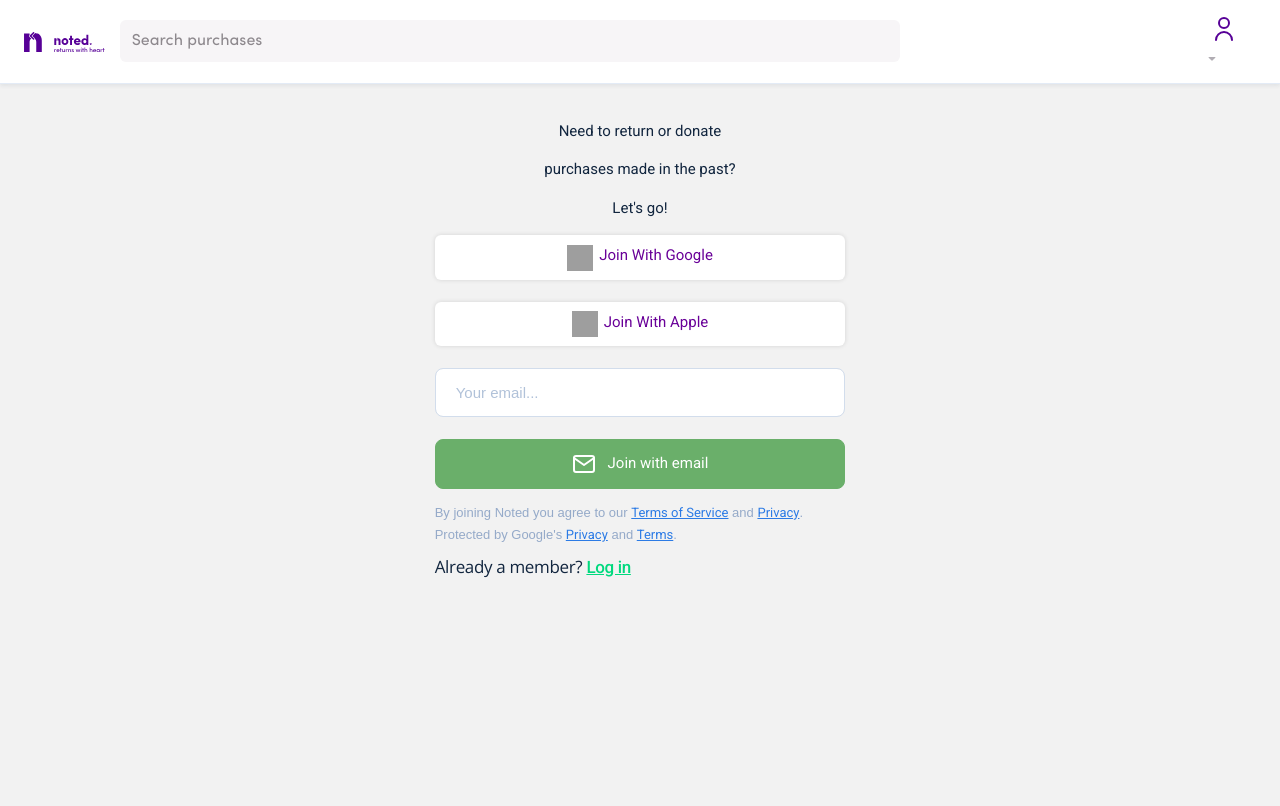
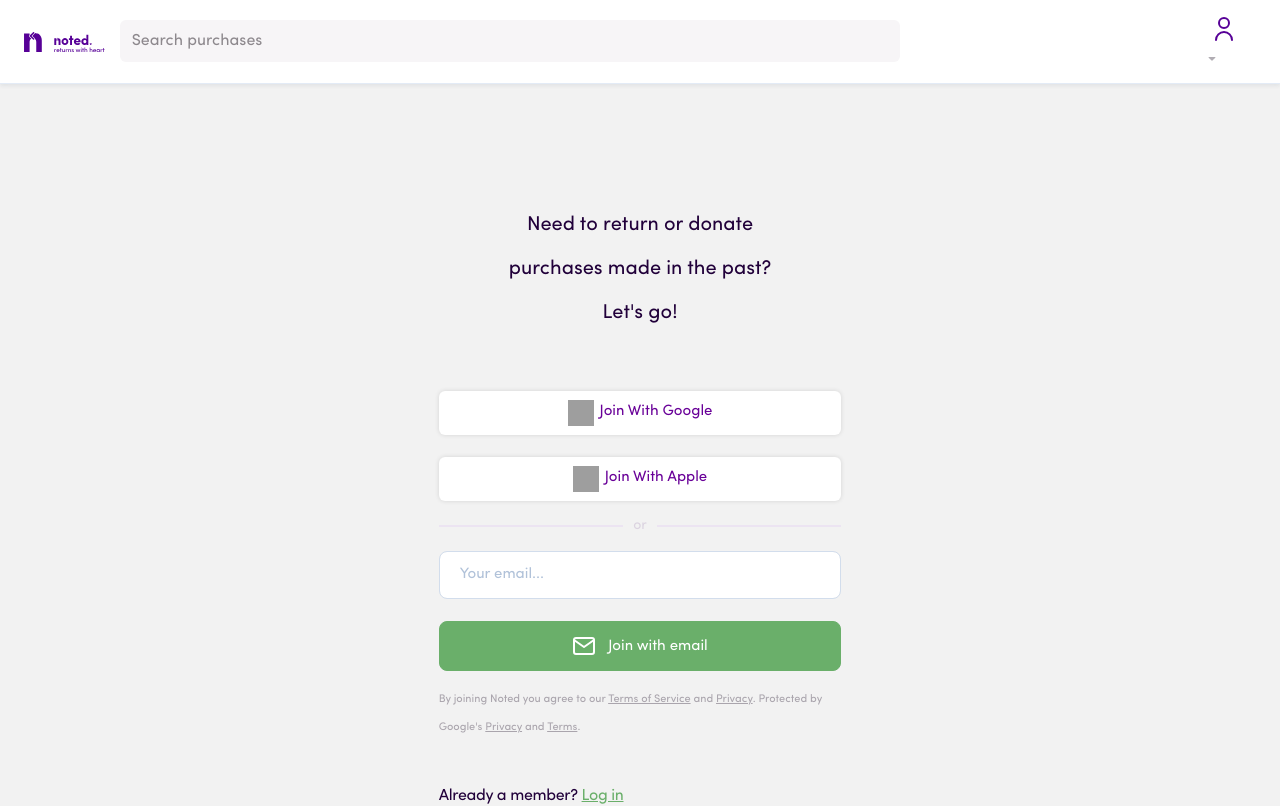
Before and after one commit to tajbsta/noted-react-app, a React (Create React App) app: page / in a window 1280 px wide. Built offline with nearby package versions, Linux system fonts and the light colour scheme; grey boxes are pictures that could not be loaded; a web font is replaced by a local one.

Commit message:
fix register page

```diff
--- a/src/assets/scss/global.scss
+++ b/src/assets/scss/global.scss
@@ -3,9 +3,15 @@
   // background-color: gray;
 }
 
-.btn-success {
+.btn-green {
   background-color: #6aaf6a;
   border-color: #6aaf6a;
+  color: #fff;
+  &:hover {
+    background-color: #76c476;
+    border-color: #76c476;
+    color: #fff !important;
+  }
 }
 
 .loading {
--- a/src/assets/scss/pages/_authorize.scss
+++ b/src/assets/scss/pages/_authorize.scss
@@ -4,7 +4,7 @@
     vertical-align: middle;
     border-bottom: none !important;
     margin: auto;
-    padding-top: 100px;
+    padding-top: 120px;
 
     @media (max-width: 414px) {
       padding-top: 30px;
--- a/src/assets/scss/pages/_register.scss
+++ b/src/assets/scss/pages/_register.scss
@@ -0,0 +1,86 @@
+#RegisterPage {
+  margin: auto;
+  h1,
+  h4,
+  p,
+  small,
+  a,
+  button {
+    font-family: "Sofia Pro";
+  }
+
+  .row {
+    margin-right: 0px;
+    margin-left: 0px;
+  }
+
+  .text-need {
+    width: 400px;
+    height: 84px;
+    top: 127px;
+    font-size: 20px;
+    line-height: 28px;
+    letter-spacing: 0px;
+    color: #21003a;
+    font-family: "Sofia Pro";
+
+    @media (max-width: 414px) {
+      top: 47px;
+    }
+  }
+
+  form {
+    margin-top: 64px;
+  }
+  span {
+    background: #f2f2f2;
+    padding: 0 10px;
+    color: #dbd3e0;
+  }
+
+  .line-break {
+    width: 100%;
+    text-align: center;
+    border-bottom: 1px solid #ece4f2;
+    line-height: 0.1em;
+    margin: 10px 0 20px;
+    background: #ece4f2;
+    font-size: 14px;
+    margin-top: 24px;
+    margin-bottom: 24px;
+    font-family: "Sofia Pro";
+  }
+
+  .text-muted {
+    width: 440px;
+    height: 32px;
+    font-style: normal;
+    font-weight: normal;
+    font-size: 11px;
+    line-height: 16px;
+    color: #aaa5ad !important;
+    font-family: "Sofia Pro";
+  }
+
+  small,
+  a {
+    color: #aaa5ad;
+  }
+
+  .text-already {
+    margin-top: 48px;
+    color: #21003a;
+    font-size: 16px;
+    line-height: 19px;
+    // font-weight: bold;
+    font-family: "Sofia Pro";
+  }
+
+  .text-login {
+    font-family: "Sofia Pro";
+    font-weight: normal;
+    color: #6aaf6a;
+    font-size: 16px;
+    line-height: 19px;
+  }
+}
--- a/src/pages/AuthorizePage.jsx
+++ b/src/pages/AuthorizePage.jsx
@@ -32,7 +32,7 @@ export default function AuthorizePage() {
               <a href="#">Learn more about security</a>
             </h4>
             <Link to="/dashboard">
-              <Button className="btn btn-success btn-authorize">
+              <Button className="btn btn-green btn-authorize">
                 Authorize Noted
               </Button>
             </Link>
--- a/src/pages/RegisterPage.jsx
+++ b/src/pages/RegisterPage.jsx
@@ -14,14 +14,14 @@ export default function RegisterPage() {
   };
 
   return (
-    <div>
+    <div id="RegisterPage">
       <div classNameName="container">
         <div className="row justify-content-center">
-          <div className="col-12 col-md-5 col-xl-4 my-5">
+          <div className="text-need col-md-5 col-xl-4">
             <p className="text-center">Need to return or donate</p>
             <p className="text-center">purchases made in the past?</p>
             <p className="text-center">Let's go!</p>
-            <form className="mb-3">
+            <form>
               <GoogleLogin
                 clientId="658977310896-knrl3gka66fldh83dao2rhgbblmd4un9.apps.googleusercontent.com"
                 render={() => (
@@ -81,6 +81,11 @@ export default function RegisterPage() {
                   Join With Apple
                 </button>
               </div>
+              <div>
+                <p className="line-break">
+                  <span>or</span>
+                </p>
+              </div>
               <div className="form-group">
                 <input
                   type="email"
@@ -88,8 +93,8 @@ export default function RegisterPage() {
                   placeholder="Your email..."
                 />
               </div>
-              <Link to="/request-permission">
-                <button className="btn btn-lg btn-block btn-success mb-3">
+              <Link to="/request-permission" className="link">
+                <button className="btn btn-lg btn-block btn-green mb-3">
                   <i className="fe fe-mail mr-3">
                     <Mail />
                   </i>
@@ -130,13 +135,10 @@ export default function RegisterPage() {
                 </small>
               </div>
             </form>
-            <h3>
+            <h3 className="text-already">
               Already a member?{" "}
-              <Link
-                to="login"
-                className="text-success text-decoration-underline"
-                style={{}}
-              >
+              <Link to="login" className="text-decoration-underline text-login">
+                {" "}
                 Log in
               </Link>
             </h3>
```
